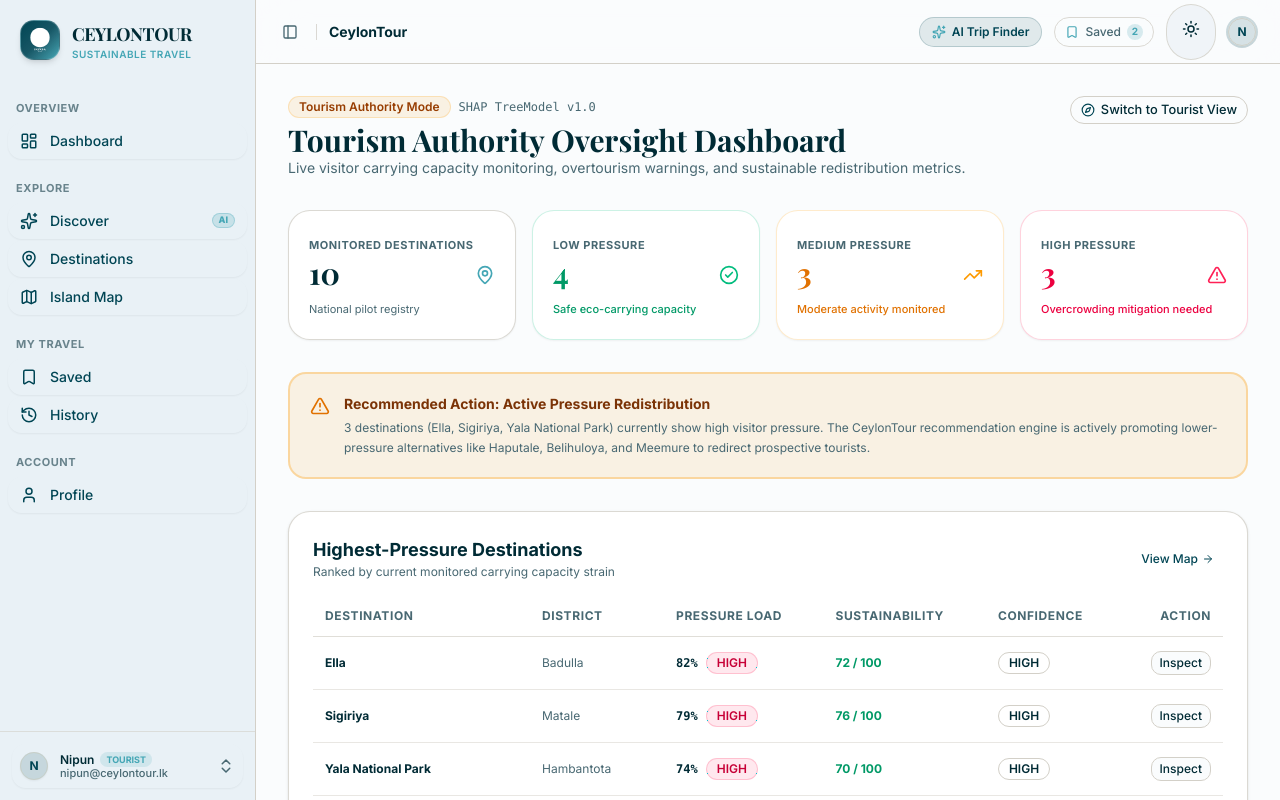
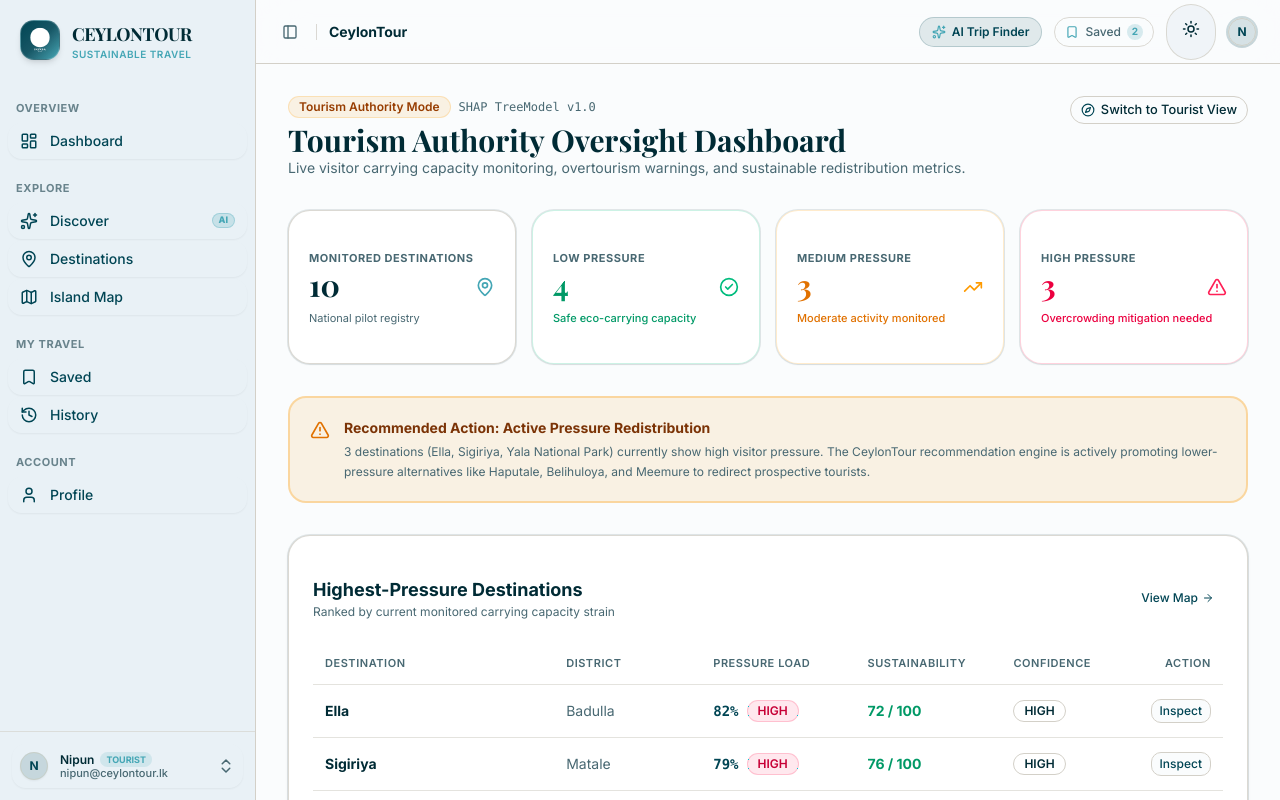
Before and after one commit to codesplash26-hackathon/blind-bandits, a Next.js app in the folder fr/: page /admin/dashboard in a window 1280 px wide. Shown: the top 800 px of the page. Built offline with nearby package versions, Linux system fonts and the light colour scheme; a web font is replaced by a local one.

Commit message:
feat(dashboard): adopt Card and Table components in tourist and admin dashboards

```diff
--- a/fr/components/admin/AdminDashboard.tsx
+++ b/fr/components/admin/AdminDashboard.tsx
@@ -13,6 +13,15 @@ import {
 import { DESTINATIONS } from '@/lib/mockData';
 import { Badge } from '@/components/ui/badge';
 import { Button } from '@/components/ui/button';
+import { Card, CardContent } from '@/components/ui/card';
+import {
+  Table,
+  TableBody,
+  TableCell,
+  TableHead,
+  TableHeader,
+  TableRow,
+} from '@/components/ui/table';
 import { useAuth } from '@/context/AuthContext';
 
 export default function AdminDashboard() {
@@ -52,7 +61,8 @@ export default function AdminDashboard() {
 
       {/* Top 4 KPI Cards */}
       <div className="grid grid-cols-2 lg:grid-cols-4 gap-4">
-        <div className="p-5 rounded-3xl bg-card border border-border/80 shadow-xs space-y-1">
+        <Card className="rounded-3xl border border-border/80 shadow-xs">
+          <CardContent className="p-5 space-y-1">
             <span className="text-[11px] font-bold uppercase tracking-wider text-muted-foreground">
               Monitored Destinations
             </span>
@@ -63,9 +73,11 @@ export default function AdminDashboard() {
               <MapPin className="w-5 h-5 text-secondary" />
             </div>
             <span className="text-[11px] text-muted-foreground">National pilot registry</span>
-        </div>
+          </CardContent>
+        </Card>
 
-        <div className="p-5 rounded-3xl bg-card border border-emerald-500/20 shadow-xs space-y-1">
+        <Card className="rounded-3xl border border-emerald-500/20 shadow-xs">
+          <CardContent className="p-5 space-y-1">
             <span className="text-[11px] font-bold uppercase tracking-wider text-muted-foreground">
               Low Pressure
             </span>
@@ -76,9 +88,11 @@ export default function AdminDashboard() {
               <CheckCircle2 className="w-5 h-5 text-emerald-500" />
             </div>
             <span className="text-[11px] text-emerald-600 font-medium">Safe eco-carrying capacity</span>
-        </div>
+          </CardContent>
+        </Card>
 
-        <div className="p-5 rounded-3xl bg-card border border-amber-500/20 shadow-xs space-y-1">
+        <Card className="rounded-3xl border border-amber-500/20 shadow-xs">
+          <CardContent className="p-5 space-y-1">
             <span className="text-[11px] font-bold uppercase tracking-wider text-muted-foreground">
               Medium Pressure
             </span>
@@ -89,9 +103,11 @@ export default function AdminDashboard() {
               <TrendingUp className="w-5 h-5 text-amber-500" />
             </div>
             <span className="text-[11px] text-amber-600 font-medium">Moderate activity monitored</span>
-        </div>
+          </CardContent>
+        </Card>
 
-        <div className="p-5 rounded-3xl bg-card border border-rose-500/20 shadow-xs space-y-1">
+        <Card className="rounded-3xl border border-rose-500/20 shadow-xs">
+          <CardContent className="p-5 space-y-1">
             <span className="text-[11px] font-bold uppercase tracking-wider text-muted-foreground">
               High Pressure
             </span>
@@ -102,7 +118,8 @@ export default function AdminDashboard() {
               <AlertTriangle className="w-5 h-5 text-rose-500" />
             </div>
             <span className="text-[11px] text-rose-600 font-medium">Overcrowding mitigation needed</span>
-        </div>
+          </CardContent>
+        </Card>
       </div>
 
       {/* Action Recommendation Alert Banner */}
@@ -119,8 +136,8 @@ export default function AdminDashboard() {
       </div>
 
       {/* Highest Pressure Destinations Table */}
-      <div className="p-6 rounded-3xl bg-card border border-border/80 shadow-sm space-y-4">
-        <div className="flex items-center justify-between">
+      <Card className="rounded-3xl border border-border/80 shadow-sm overflow-hidden">
+        <div className="p-6 pb-2 flex items-center justify-between">
           <div>
             <h2 className="text-lg font-bold text-foreground">Highest-Pressure Destinations</h2>
             <p className="text-xs text-muted-foreground">Ranked by current monitored carrying capacity strain</p>
@@ -133,26 +150,26 @@ export default function AdminDashboard() {
           </Link>
         </div>
 
-        <div className="overflow-x-auto">
-          <table className="w-full text-left text-xs">
-            <thead>
-              <tr className="border-b border-border/70 text-muted-foreground uppercase tracking-wider">
-                <th className="py-3 px-3">Destination</th>
-                <th className="py-3 px-3">District</th>
-                <th className="py-3 px-3">Pressure Load</th>
-                <th className="py-3 px-3">Sustainability</th>
-                <th className="py-3 px-3">Confidence</th>
-                <th className="py-3 px-3 text-right">Action</th>
-              </tr>
-            </thead>
-            <tbody className="divide-y divide-border/50">
+        <div className="px-6 pb-6">
+          <Table>
+            <TableHeader>
+              <TableRow className="text-muted-foreground uppercase tracking-wider text-[11px]">
+                <TableHead className="py-3 px-3">Destination</TableHead>
+                <TableHead className="py-3 px-3">District</TableHead>
+                <TableHead className="py-3 px-3">Pressure Load</TableHead>
+                <TableHead className="py-3 px-3">Sustainability</TableHead>
+                <TableHead className="py-3 px-3">Confidence</TableHead>
+                <TableHead className="py-3 px-3 text-right">Action</TableHead>
+              </TableRow>
+            </TableHeader>
+            <TableBody>
               {DESTINATIONS.slice()
                 .sort((a, b) => b.pressure.score - a.pressure.score)
                 .map((dest) => (
-                  <tr key={dest.id} className="hover:bg-muted/40 transition-colors">
-                    <td className="py-3.5 px-3 font-bold text-foreground">{dest.name}</td>
-                    <td className="py-3.5 px-3 text-muted-foreground">{dest.district}</td>
-                    <td className="py-3.5 px-3">
+                  <TableRow key={dest.id} className="hover:bg-muted/40 transition-colors">
+                    <TableCell className="py-3.5 px-3 font-bold text-foreground">{dest.name}</TableCell>
+                    <TableCell className="py-3.5 px-3 text-muted-foreground">{dest.district}</TableCell>
+                    <TableCell className="py-3.5 px-3">
                       <div className="flex items-center gap-2">
                         <span className="font-mono font-bold">{dest.pressure.score}%</span>
                         <Badge
@@ -167,26 +184,26 @@ export default function AdminDashboard() {
                           {dest.pressure.level}
                         </Badge>
                       </div>
-                    </td>
-                    <td className="py-3.5 px-3 font-bold text-emerald-600 dark:text-emerald-400">
+                    </TableCell>
+                    <TableCell className="py-3.5 px-3 font-bold text-emerald-600 dark:text-emerald-400">
                       {dest.sustainability.overall} / 100
-                    </td>
-                    <td className="py-3.5 px-3">
+                    </TableCell>
+                    <TableCell className="py-3.5 px-3">
                       <Badge variant="outline">{dest.dataConfidence || 'HIGH'}</Badge>
-                    </td>
-                    <td className="py-3.5 px-3 text-right">
+                    </TableCell>
+                    <TableCell className="py-3.5 px-3 text-right">
                       <Link href={`/destinations/${dest.id}`}>
                         <Button size="xs" variant="outline" className="rounded-lg">
                           Inspect
                         </Button>
                       </Link>
-                    </td>
-                  </tr>
+                    </TableCell>
+                  </TableRow>
                 ))}
-            </tbody>
-          </table>
+            </TableBody>
+          </Table>
         </div>
-      </div>
+      </Card>
     </div>
   );
 }
--- a/fr/components/tourist/TouristDashboard.tsx
+++ b/fr/components/tourist/TouristDashboard.tsx
@@ -16,6 +16,7 @@ import { useAuth } from '@/context/AuthContext';
 import { DESTINATIONS } from '@/lib/mockData';
 import { Badge } from '@/components/ui/badge';
 import { Button } from '@/components/ui/button';
+import { Card } from '@/components/ui/card';
 
 export default function TouristDashboard() {
   const { user, isSaved, toggleSaveDestination, searchHistory } = useAuth();
@@ -245,9 +246,9 @@ export default function TouristDashboard() {
           {searchHistory.length > 0 ? (
             <div className="space-y-3">
               {searchHistory.slice(0, 2).map((item) => (
-                <div
+                <Card
                   key={item.id}
-                  className="rounded-2xl border border-border/80 bg-card p-4 hover:border-border transition-colors space-y-2.5 shadow-xs"
+                  className="rounded-2xl border border-border/80 p-4 hover:border-border transition-colors space-y-2.5 shadow-xs"
                 >
                   <div className="flex items-center justify-between text-xs text-muted-foreground">
                     <span className="flex items-center gap-1.5">
@@ -287,7 +288,7 @@ export default function TouristDashboard() {
                       </Button>
                     </Link>
                   </div>
-                </div>
+                </Card>
               ))}
             </div>
           ) : (
@@ -325,9 +326,9 @@ export default function TouristDashboard() {
         {/* 3 Destination Cards Grid */}
         <div className="grid grid-cols-1 md:grid-cols-3 gap-5">
           {sustainableDestinations.map((dest) => (
-            <div
+            <Card
               key={dest.id}
-              className="group rounded-3xl border border-border/80 bg-card overflow-hidden hover:border-secondary/60 hover:shadow-xl transition-all duration-300 flex flex-col justify-between"
+              className="group rounded-3xl border border-border/80 overflow-hidden hover:border-secondary/60 hover:shadow-xl transition-all duration-300 flex flex-col justify-between"
             >
               <div className="relative h-44 w-full overflow-hidden">
                 <Image
@@ -393,7 +394,7 @@ export default function TouristDashboard() {
                   </Link>
                 </div>
               </div>
-            </div>
+            </Card>
           ))}
         </div>
       </div>
```
Lines whose indentation alone changed are shown as unchanged.
